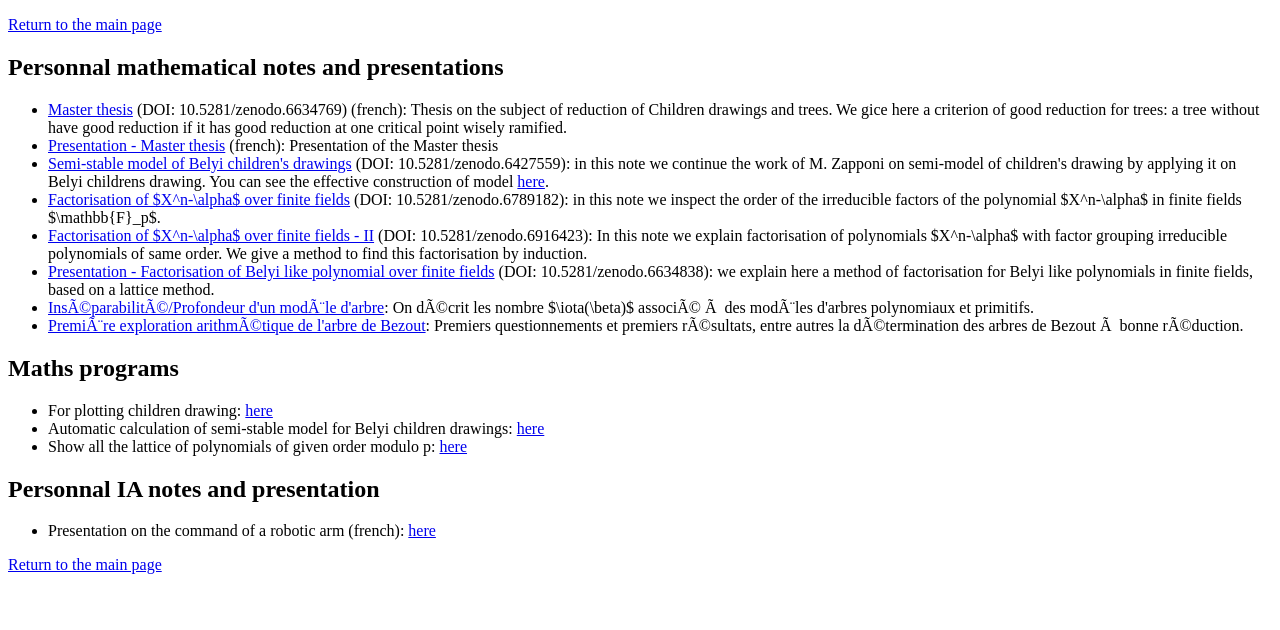
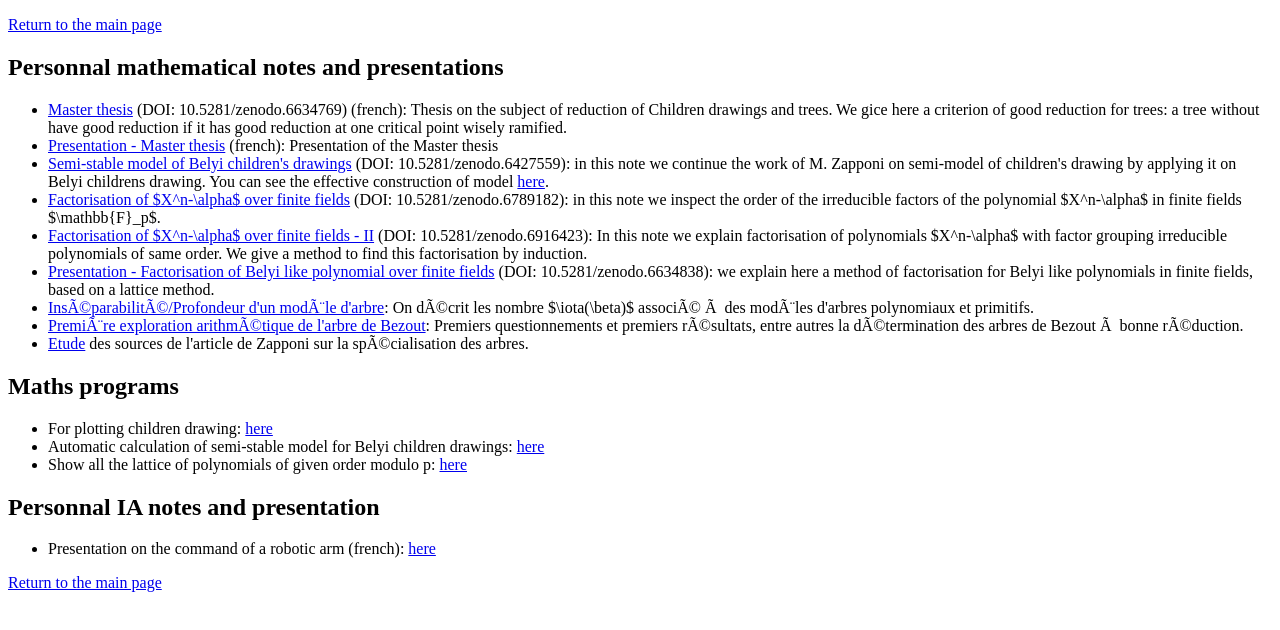
Before and after one commit to gsoranzo/gsoranzo.github.io, a plain HTML site: page math.html in a window 1280 px wide. Drawn offline with Linux system fonts and the light colour scheme; a script that the page names is missing.

Commit message:
Ajout revue des source de l'article de Zapponi

```diff
--- a/math.html
+++ b/math.html
@@ -26,7 +26,8 @@
     <li><a href=https://doi.org/10.5281/zenodo.6916423>Factorisation of $X^n-\alpha$ over finite fields - II</a> (DOI: 10.5281/zenodo.6916423): In this note we explain factorisation of polynomials $X^n-\alpha$ with factor grouping irreducible polynomials of same order. We give a method to find this factorisation by induction.</li>
     <li><a href=https://doi.org/10.5281/zenodo.6634838>Presentation - Factorisation of Belyi like polynomial over finite fields</a> (DOI: 10.5281/zenodo.6634838): we explain here a method of factorisation for Belyi like polynomials in finite fields, based on a lattice method.</li>
     <li><a href=Iota.pdf>Inséparabilité/Profondeur d'un modèle d'arbre</a>: On décrit les nombre $\iota(\beta)$ associé à des modèles d'arbres polynomiaux et primitifs.
-      <li><a href=bezout.pdf>Première exploration arithmétique de l'arbre de Bezout</a>: Premiers questionnements et premiers résultats, entre autres la détermination des arbres de Bezout à bonne réduction.
+    <li><a href=bezout.pdf>Première exploration arithmétique de l'arbre de Bezout</a>: Premiers questionnements et premiers résultats, entre autres la détermination des arbres de Bezout à bonne réduction.
+    <li><a href=ZapRef.pdf>Etude</a> des sources de l'article de Zapponi sur la spécialisation des arbres.
   </ul>
 
 <h2>Maths programs</h2>
```
Also changed, not shown: 1 other file.
